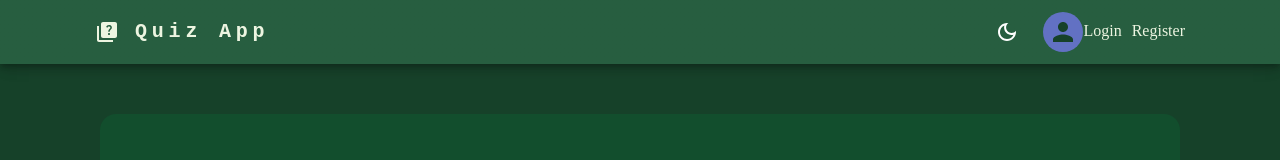
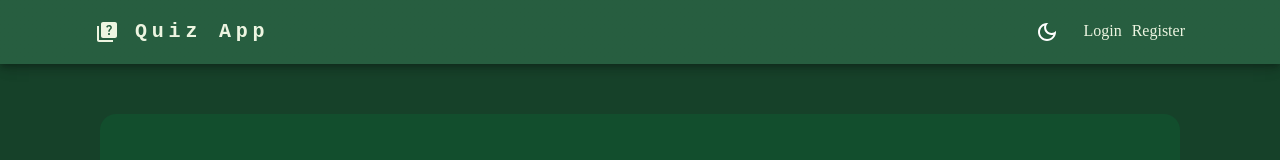
Before and after one commit to mussarri/mern_quiz_app, a React (Create React App) app in the folder client/: page / in a window 1280 px wide. Shown: the top 160 px of the page. Built offline with nearby package versions, Linux system fonts and the light colour scheme; no server answers.

Commit message:
if user context exist show avatar else login register

```diff
--- a/client/src/components/Navbar.jsx
+++ b/client/src/components/Navbar.jsx
@@ -86,6 +86,7 @@
               <DarkModeOutlined />
             </IconButton>
 
+            {!!user.username ? (
               <>
                 <Tooltip title="Open settings">
                   <IconButton onClick={handleOpenUserMenu} sx={{ p: 0 }}>
@@ -112,6 +113,7 @@
                   open={Boolean(anchorElUser)}
                   onClose={handleCloseUserMenu}
                 >
+                  {user.role === "admin" && (
                     <MenuItem>
                       <Link
                         style={{ width: "100%" }}
@@ -121,6 +123,7 @@
                         Admin
                       </Link>
                     </MenuItem>
+                  )}
 
                   <MenuItem>
                     <Link
@@ -137,13 +140,14 @@
                   </MenuItem>
                 </Menu>
               </>
-
+            ) : (
               <>
                 <Link style={{ marginRight: 10 }} to={"/login"}>
                   Login
                 </Link>
                 <Link to={"/register"}>Register</Link>
               </>
+            )}
           </Box>
         </Toolbar>
       </Container>
--- a/client/src/pages/Layout.jsx
+++ b/client/src/pages/Layout.jsx
@@ -9,6 +9,7 @@
   withCredentials: true,
   baseURL: process.env.REACT_APP_BACKEND_URL,
 });
+
 function Layout() {
 
   const { setUser } = React.useContext(UserContext);
```
Lines whose indentation alone changed are shown as unchanged.
